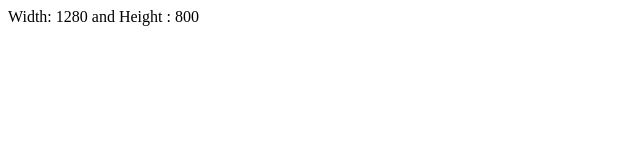
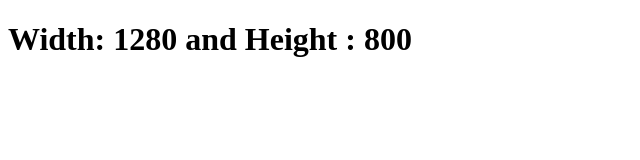
Before and after one commit to acciojob/screen-size-UtsavKumar126, a website: page main.html in a window 1280 px wide. Shown: the whole page, without its empty margins (0-640 px from the left). Drawn offline with Linux system fonts and the light colour scheme.

Commit message:
created a submission

```diff
--- a/main.html
+++ b/main.html
@@ -8,6 +8,10 @@
 
 <body>
 	<!-- the entire body must be written by student -->
+	<div id="sizeInfo">
+		<h1>
+		</h1>
+	</div>
     <script type="text/javascript" src="./script.js">
 </script>
 
--- a/script.js
+++ b/script.js
@@ -1,7 +1,7 @@
 //your JS code here. If required.
-let body=document.getElementsByTagName("BODY")[0];
+let hEle=document.querySelector("h1");
 window.addEventListener("resize",resiz);
 function resiz() {
-	body.textContent=`Width: ${window.outerWidth} and Height : ${window.outerHeight}`;
+	hEle.textContent=`Width: ${window.outerWidth} and Height : ${window.outerHeight}`;
 }
 resiz();
```
